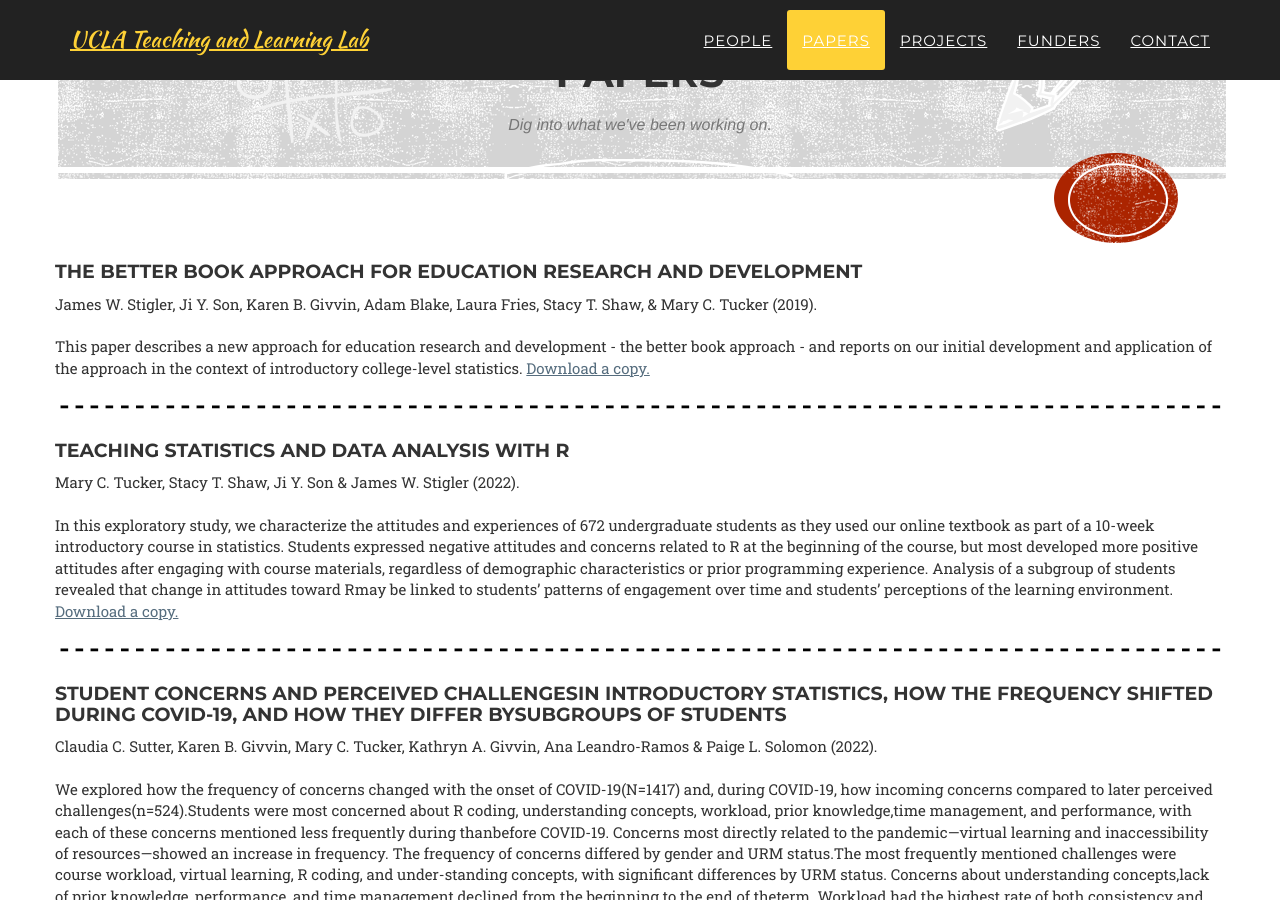
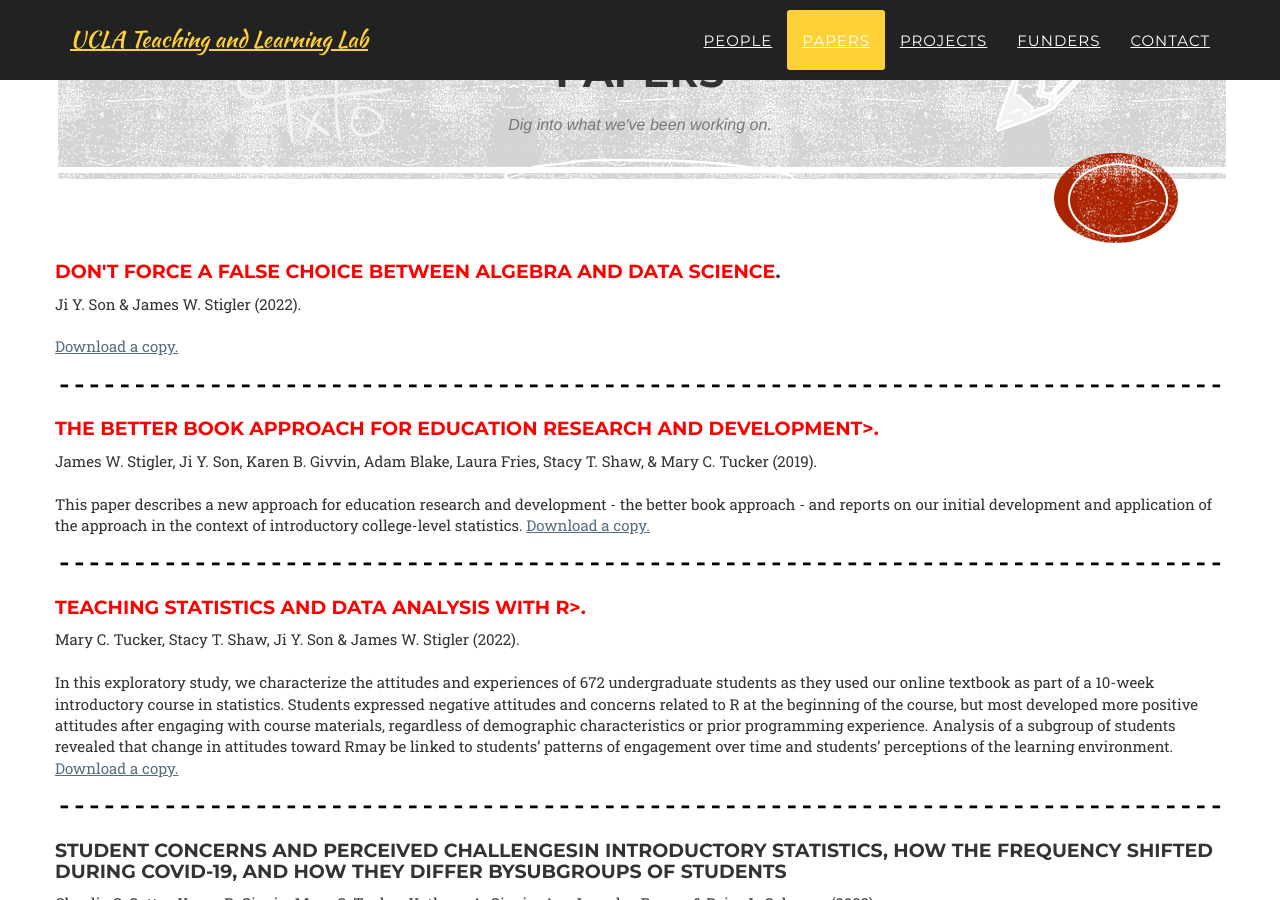
Before and after one commit to UCLATALL/TALL, a Jekyll site: the page built from index.html, in a window 1280 px wide and 900 px high, scrolled down 3529 px. Built offline with Jekyll 4.4.1, drawn with Linux system fonts in a browser that asks for light colours; some web fonts are replaced.

Commit message:
add edsource article

```diff
--- a/_config.yml
+++ b/_config.yml
@@ -82,14 +82,19 @@ alumni:
 # the doi field is optional
 # papers should be placed in the pdfs folder
 papers:
-  - name: The Better Book Approach for Education Research and Development
+  - name: <span style="color:red">Don't force a false choice between algebra and data science</span>.
+    authors: Ji Y. Son & James W. Stigler
+    link: <a href="https://edsource.org/2023/dont-force-a-false-choice-between-algebra-and-data-science/684817">
+    year: 2022
+
+  - name: <span style="color:red">The Better Book Approach for Education Research and Development>.
     authors: James W. Stigler, Ji Y. Son, Karen B. Givvin, Adam Blake, Laura Fries, Stacy T. Shaw, & Mary C. Tucker
     journal: PREPRINT
     year: 2019
     filename: The “Better Book” Approach for Education.pdf
     abstract: This paper describes a new approach for education research and development - the better book approach - and reports on our initial development and application of the approach in the context of introductory college-level statistics.
 
-  - name: Teaching Statistics and Data Analysis with R
+  - name: <span style="color:red">Teaching Statistics and Data Analysis with R>.
     authors: Mary C. Tucker, Stacy T. Shaw, Ji Y. Son & James W. Stigler
     journal: Journal of Statistics and Data Science Education
     year: 2022
@@ -180,13 +185,11 @@ papers:
     filename: VAM plus MET.pdf
     abstract: The paper discusses the logic of the more traditional approach on which many current policies for improving teaching in the United States are based and then presents an alternative research approach, in which a different theory of improvement is assumed.
 
-
   - name: Online Learning as a Wind Tunnel for Improving Teaching
     authors: James W. Stigler, Karen B. Givvin
     year: 2017
     filename: Online Learning as a Wind Tunnel for Improving Teaching.pdf
     abstract: The chapter proposes an approach that combines the affordances of online learning with the methodologies of systems improvement. It discusses how online learning might be a wind tunnel for the study and improvement of teaching.
-
 
   - name: "What Community College Developmental Mathematics Students Understand about Mathematics, Part2: The Interviews"
     authors: Karen B. Givvin, James W. Stigler, and Belinda J. Thompson
@@ -195,7 +198,6 @@ papers:
     filename: What community college students understand, Part2.pdf
     abstract: Following the prior paper, this article presents findings from one-on-one interviews with a sample of community college developmental math students. These interviews were designed to further probe students’ mathematical thinking, both correct and incorrect.
 
-
   - name: What Community College Developmental Mathematics Students Understand about Mathematics
     authors: James W. Stigler, Karen B. Givvin, and Belinda J. Thompson
     journal:
@@ -203,14 +205,12 @@ papers:
     filename: What community college students know.pdf
     abstract: This paper investigates what community college students actually understand about the mathematics that underlie the topics they’ve been taught and seeks evidence that students used reasoning in answering mathematical questions.
 
-
   - name: "Improving Social and Conceptual Connections during Remote Statistics Classes [conference paper]"
     authors: Caylor R. Davis, Karen Givvin, Jinna Hwang, and Ji Y. Son
     journal:
     year: 2021
     filename: Improving social and conceptual connections.pdf
     abstract: This paper reports on the implementation of a statistics lesson in a remote classroom that incorporates an embodied group activity as a way to improve perceptions of social connection and to enrich conceptual connections during learning.
-
 
   - name: How Much Students Value an Introductory Statistics Course, How Value Levels Change across the Term, and How They Predict Learning [conference paper]
     authors: Claudia C. Sutter, Mary Tucker, Karen Givvin, and Chris S. Hulleman
--- a/_includes/papers.html
+++ b/_includes/papers.html
@@ -12,7 +12,7 @@
             <br>
             {% for paper in site.papers %}
             <h4> {{ paper.name }} </h4>
-				{{ paper.authors }} ({{ paper.year }}). <br> <br> {{ paper.abstract }}
+				{{ paper.authors }} ({{ paper.year }}). <br> <br> {{paper.link}} {{ paper.abstract }}
 
                     <a href="{{ paper.filename | prepend: "pdfs/" | relative_url }}">Download a copy.</a>
                      <br><img class="full" src="img/separateline.png">
```
Also changed, not shown: 5 other files.
